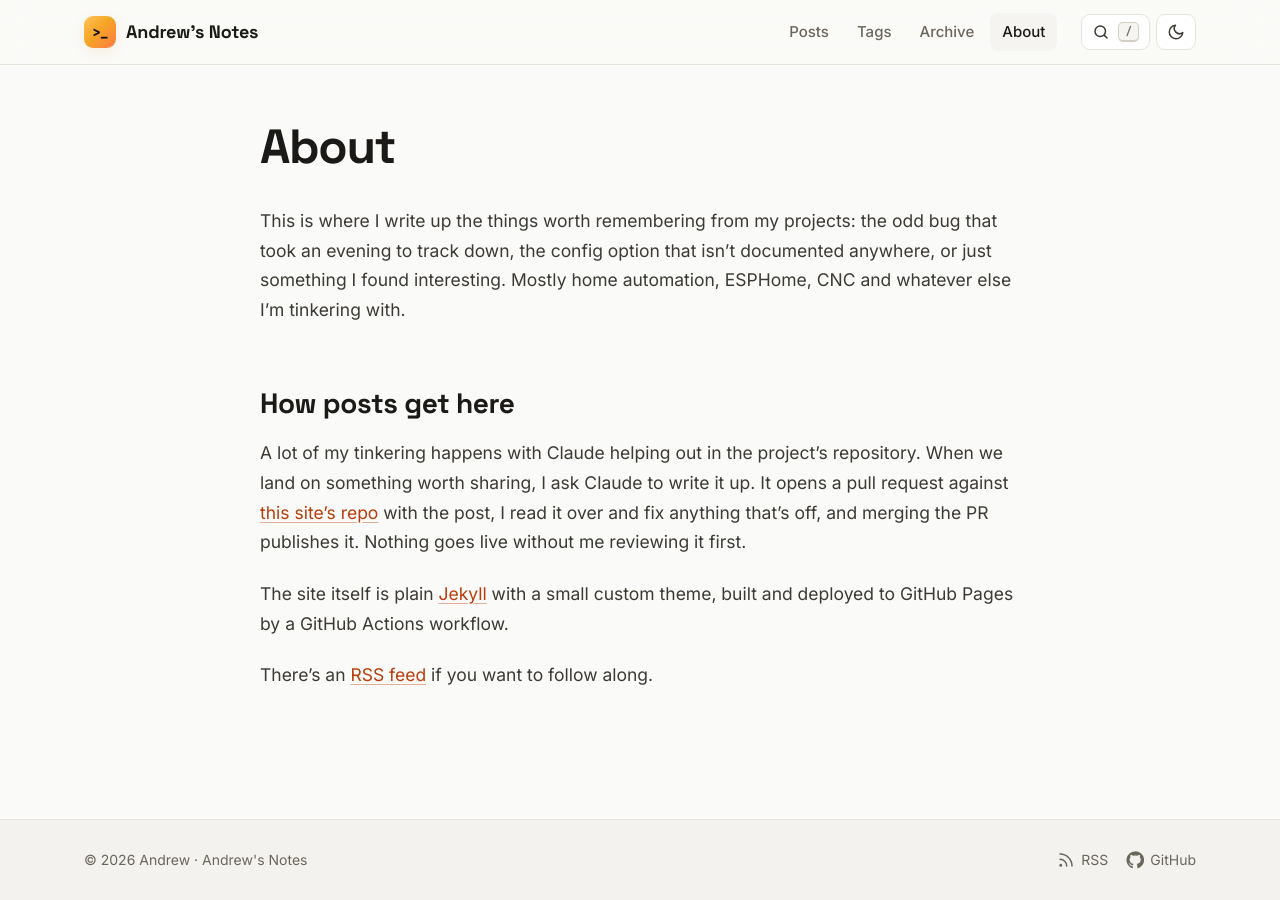
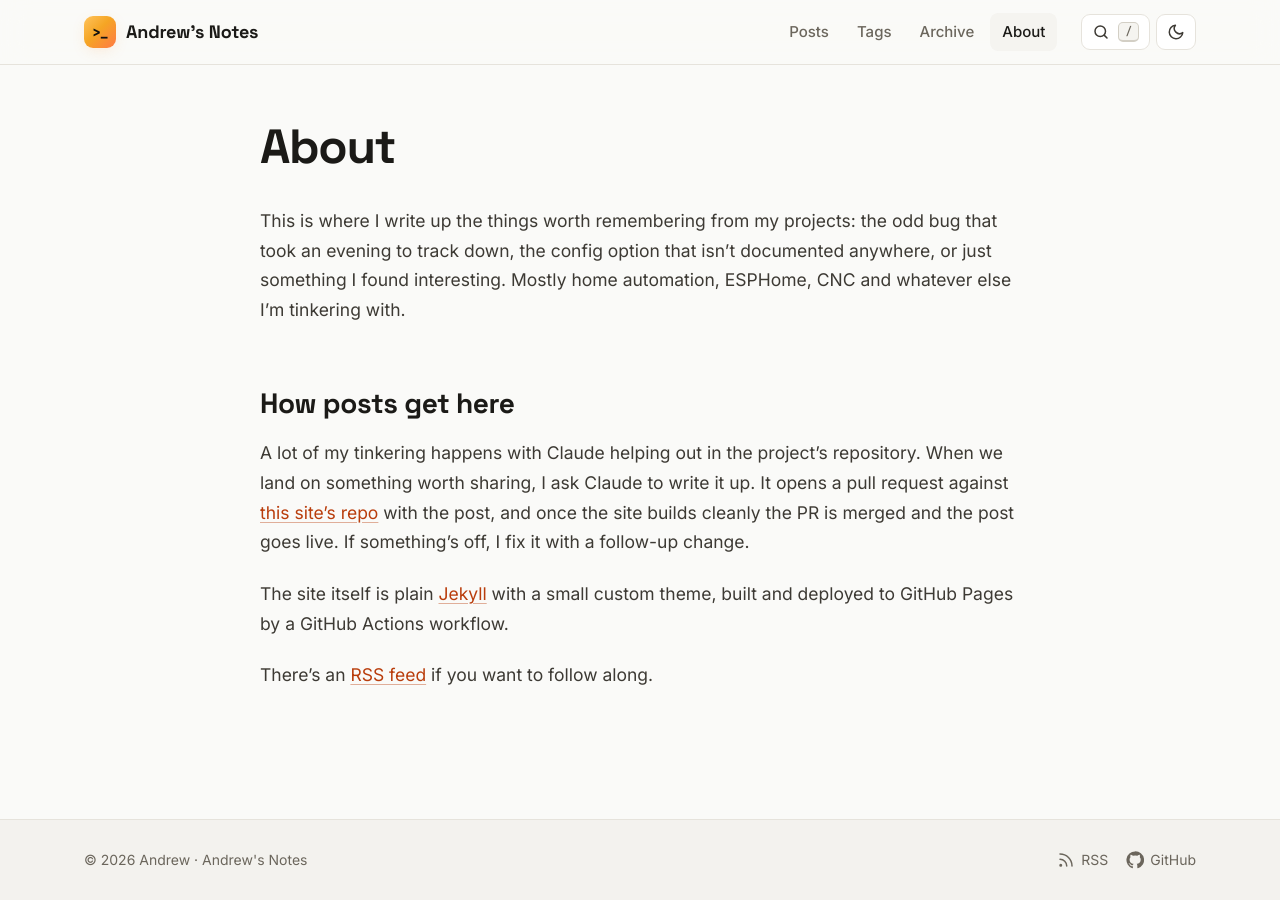
Before and after one commit to andrewpc/andrewpc.github.io, a Jekyll site: the page built from about.md, in a window 1280 px wide. Built offline with Jekyll 4.4.1, drawn with Linux system fonts in a browser that asks for light colours.

Commit message:
Auto-merge post PRs once the build passes, unless told not to
Co-Authored-By: Claude Opus 5.5 <noreply@anthropic.com>
Claude-Session: https://claude.ai/code/session_019NQ6p2hen6Je4gdRGMtxii

```diff
--- a/about.md
+++ b/about.md
@@ -15,8 +15,8 @@ A lot of my tinkering happens with Claude helping out in the project's
 repository. When we land on something worth sharing, I ask Claude to write it
 up. It opens a pull request against
 [this site's repo](https://github.com/andrewpc/andrewpc.github.io) with the
-post, I read it over and fix anything that's off, and merging the PR publishes
-it. Nothing goes live without me reviewing it first.
+post, and once the site builds cleanly the PR is merged and the post goes
+live. If something's off, I fix it with a follow-up change.
 
 The site itself is plain [Jekyll](https://jekyllrb.com/) with a small custom
 theme, built and deployed to GitHub Pages by a GitHub Actions workflow.
```
Also changed, not shown: CLAUDE.md (+14 -4 lines), README.md.
